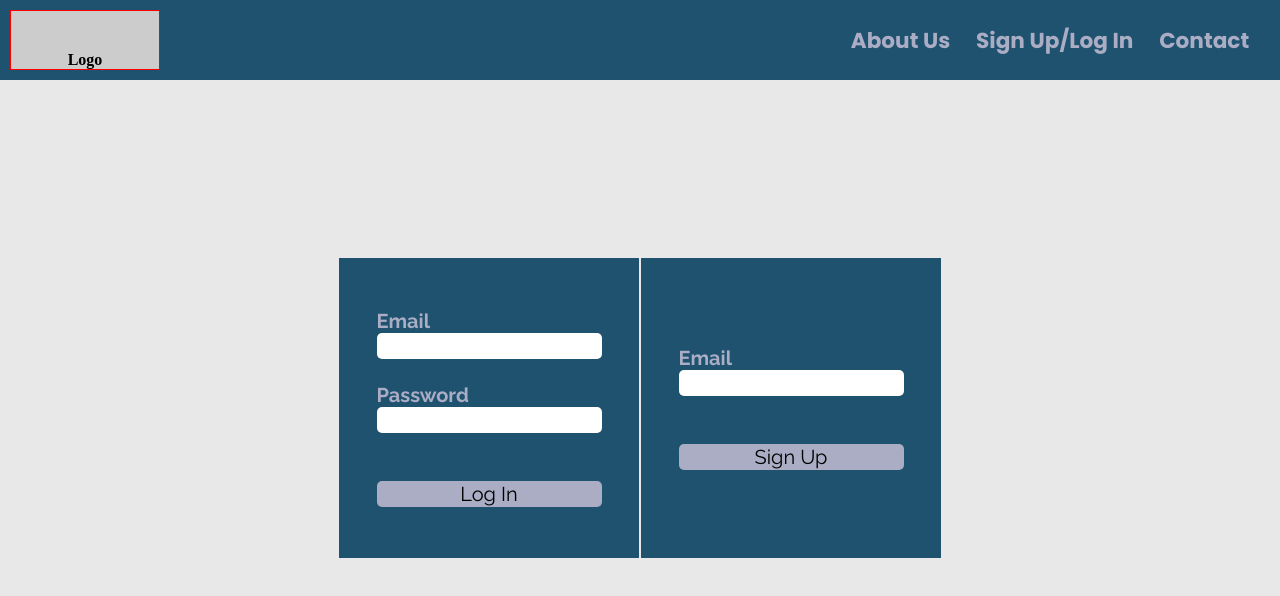
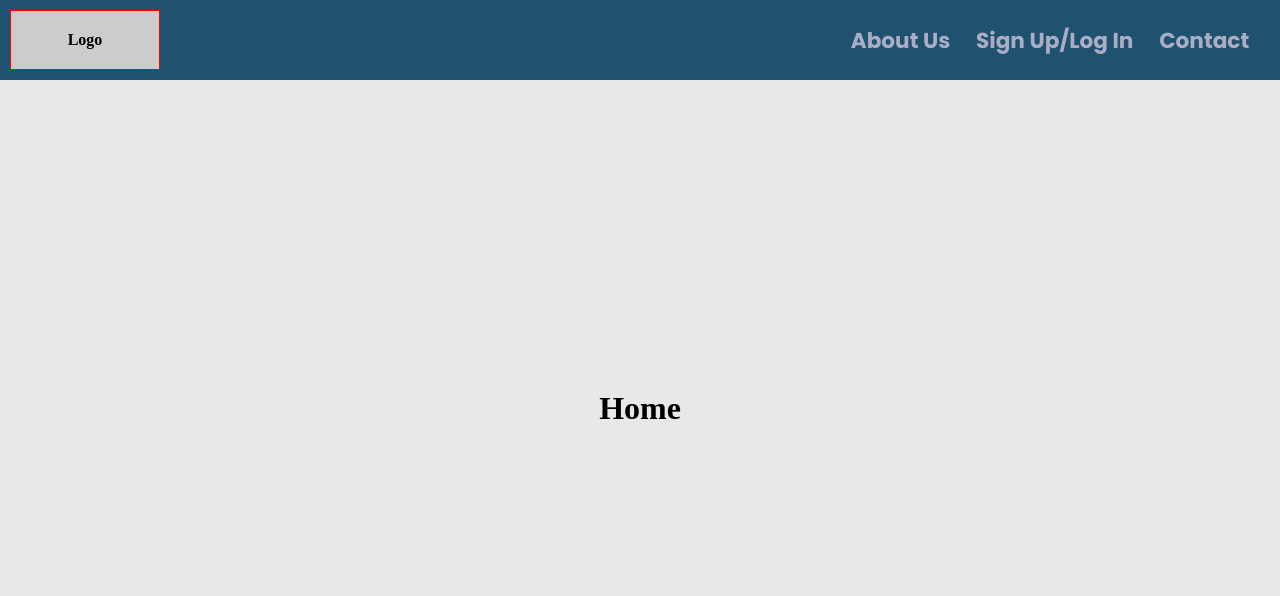
Before and after one commit to Shyatt92/foodapp, a React (Create React App) app: page / in a window 1280 px wide. Shown: the top 596 px of the page. Built offline with nearby package versions, Linux system fonts and the light colour scheme.

Commit message:
Added onClick event handler to all links in HomeBanner

```diff
--- a/src/App.js
+++ b/src/App.js
@@ -1,13 +1,27 @@
-import React from 'react'
+import React, { useState } from 'react'
 import './App.css'
 import BannerHome from './components/BannerHome'
 import LoginForm from './components/LoginForm'
 
 function App() {
+  const [ loadHomeComponent, setLoadHomeComponent ] = useState('home')
+
+  const componentToLoad = () => {
+    if (loadHomeComponent === 'login') {
+      return (<LoginForm />)
+    } else if (loadHomeComponent === 'about') {
+      return (<h1>About Us</h1>)
+    } else if (loadHomeComponent === 'contact') {
+      return (<h1>Contact Us</h1>)
+    } else  if (loadHomeComponent === 'home') {
+      return (<h1>Home</h1>)
+    }
+  }
+
   return (
     <div className="App">
-      <BannerHome />
-      <LoginForm />
+      <BannerHome setLoadHomeComponent={setLoadHomeComponent} />
+      {componentToLoad()}
     </div>
   )
 }
--- a/src/components/BannerHome.css
+++ b/src/components/BannerHome.css
@@ -54,12 +54,12 @@
   width: 150px;
   height: 75%;
   margin: 10px;
+  cursor: pointer;
+  display: flex;
+  align-items: center;
+  justify-content: center;
 }
 .placeholder span {
-  position: absolute;
-  left: 0;
-  bottom: 0;
-  width: 100%;
   font-size: 1em;
 }
 @media only screen and (max-width: 700px) {
--- a/src/components/BannerHome.js
+++ b/src/components/BannerHome.js
@@ -1,7 +1,7 @@
 import React from 'react'
 import './BannerHome.css'
 
-const BannerHome = () => {
+const BannerHome = ({ setLoadHomeComponent }) => {
   const handleMouseOver = (event) => {
     const element = event.target
     element.style.backgroundColor = '#A8F0D0'
@@ -35,23 +35,28 @@ const BannerHome = () => {
     }
   }
 
+  const handleClick = e => {
+    e.preventDefault()
+    setLoadHomeComponent(e.target.name ? e.target.name: 'home')
+  }
+
   return(
     <div className='bannerHome'>
-      <div className="placeholder">
+      <div className="placeholder" name='home' onClick={handleClick}>
         <span>Logo</span>
       </div>
       <nav className='navlinks'>
         <ul>
-          <li><a onMouseOver={handleMouseOver} onMouseOut={handleMouseOut} className='navlink' href=''>About Us</a></li>
-          <li><a onMouseOver={handleMouseOver} onMouseOut={handleMouseOut} className='navlink' href=''>Sign Up/Log In</a></li>
-          <li><a onMouseOver={handleMouseOver} onMouseOut={handleMouseOut} className='navlink' href=''>Contact</a></li>
+          <li><a onClick={handleClick} onMouseOver={handleMouseOver} onMouseOut={handleMouseOut} className='navlink' href='' name='about'>About Us</a></li>
+          <li><a onClick={handleClick} onMouseOver={handleMouseOver} onMouseOut={handleMouseOut} className='navlink' href='' name='login'>Sign Up/Log In</a></li>
+          <li><a onClick={handleClick} onMouseOver={handleMouseOver} onMouseOut={handleMouseOut} className='navlink' href='' name='contact'>Contact</a></li>
         </ul>
       </nav>
       <nav className='navicons'>
         <ul>
-          <li><a className='navicon' href=''><img src='info-light.png' onMouseOver={handleMouseOver} onMouseOut={handleMouseOut} alt='About Us'></img></a></li>
-          <li><a className='navicon' href=''><img src='home-light.png' onMouseOver={handleMouseOver} onMouseOut={handleMouseOut} alt='Log In'></img></a></li>
-          <li><a className='navicon' href=''><img src='mail-light.png' onMouseOver={handleMouseOver} onMouseOut={handleMouseOut} alt='Contact'></img></a></li>
+          <li><a className='navicon' href=''><img src='info-light.png' onClick={handleClick} onMouseOver={handleMouseOver} onMouseOut={handleMouseOut} alt='About Us' name='about'></img></a></li>
+          <li><a className='navicon' href=''><img src='home-light.png' onClick={handleClick} onMouseOver={handleMouseOver} onMouseOut={handleMouseOut} alt='Sign Up/Log In' name='login'></img></a></li>
+          <li><a className='navicon' href=''><img src='mail-light.png' onClick={handleClick} onMouseOver={handleMouseOver} onMouseOut={handleMouseOut} alt='Contact' name='contact'></img></a></li>
         </ul>
       </nav>
     </div>
--- a/src/components/LoginForm.js
+++ b/src/components/LoginForm.js
@@ -6,14 +6,14 @@ const LoginForm = () => {
     <div className='loginForm'>
       <form className='login'>
         <label htmlFor='email' className='formElement'>Email</label>
-        <input type='email' name='email' id='email' className='formElement' required></input><br/>
+        <input type='email' name='email' id='loginEmail' className='formElement' required></input><br/>
         <label htmlFor='password' className='formElement'>Password</label>
         <input type='password' name='password' id='password' className='formElement' required></input><br/><br/>
         <input type='submit' value='Log In' className='formElement submit'></input>
       </form>
       <form className='signup'>
         <label htmlFor='email' className='formElement'>Email</label>
-        <input type='email' name='email' id='email' className='formElement' required></input><br/><br/>
+        <input type='email' name='email' id='signUpEmail' className='formElement' required></input><br/><br/>
         <input type='submit' value='Sign Up' className='formElement submit'></input>
       </form>
     </div>
```
Also changed, not shown: 1 other file (tests, documents, lock files or other folders).
